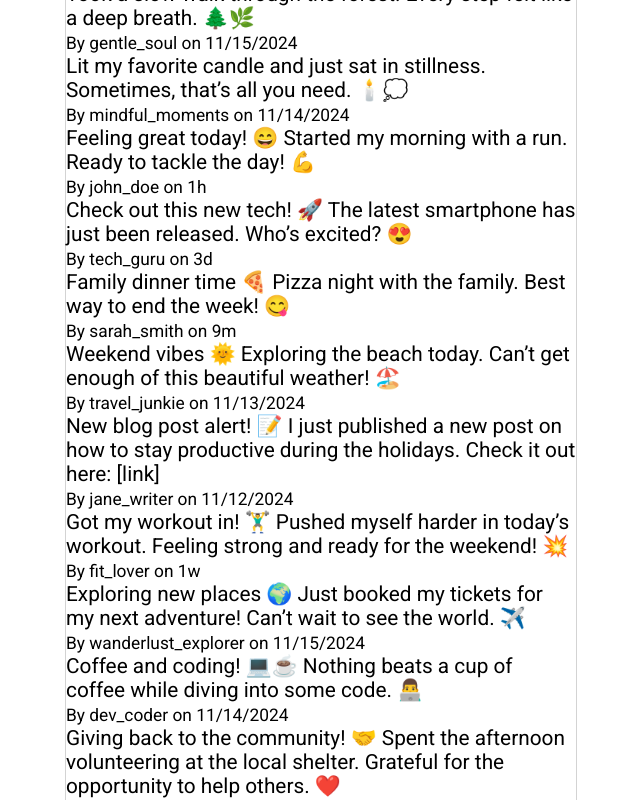
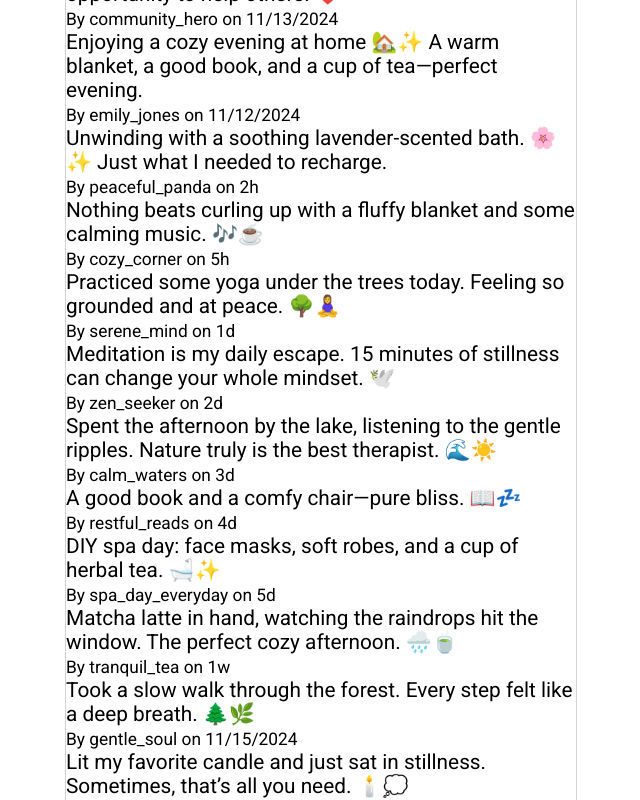
Before and after one commit to adamdebrouwere/Meta_24hours-Hackathon, a React (Vite) app: page / in a window 1280 px wide. Shown: the part 920-1720 px from the top of the page, without its empty margins (319-959 px from the left). Built offline with nearby package versions, Linux system fonts and the light colour scheme.

Commit message:
added routing to use navigation after form submit

```diff
--- a/src/App.jsx
+++ b/src/App.jsx
@@ -1,27 +1,32 @@
 import './App.scss';
 import { useState, useEffect } from 'react';
 import postData from '/src/data/postData.json';
-import { sortPosts } from '/src/utils/sortPosts';
 import InputForm from './components/InputForm/InputForm';
 import NavBar from './components/NavBar/NavBar';
-import Header from './components/Header/Header'
+import Header from './components/Header/Header';
+import { BrowserRouter, Routes, Route } from 'react-router-dom';
 
 function App() {
   const [posts, setPosts] = useState(postData);
   const [tooltipVisible, setTooltipVisible] = useState(false);
 
-  useEffect(() => {
-    const test = sortPosts("I've been stressed and want to relax", posts);
-    setPosts(test);
-  }, []);
-
   return (
     <>
+      <BrowserRouter>
         <Header />
         <NavBar />
+        <Routes>
+          <Route
+            path="/"
+            element={
+              <>
                 <main className="main">
                   <section className="input-form__section">
-          <InputForm setTooltipVisible={setTooltipVisible} />
+                    <InputForm
+                      setTooltipVisible={setTooltipVisible}
+                      posts={posts}
+                      setPosts={setPosts}
+                    />
                   </section>
                   <h1>Posts</h1>
                   <ul>
@@ -38,6 +43,11 @@ function App() {
                   {tooltipVisible && <div className="overlay" />}
                 </main>
               </>
+            }
+          />
+        </Routes>
+      </BrowserRouter>
+    </>
   );
 }
 
```
Lines whose indentation alone changed are shown as unchanged.
